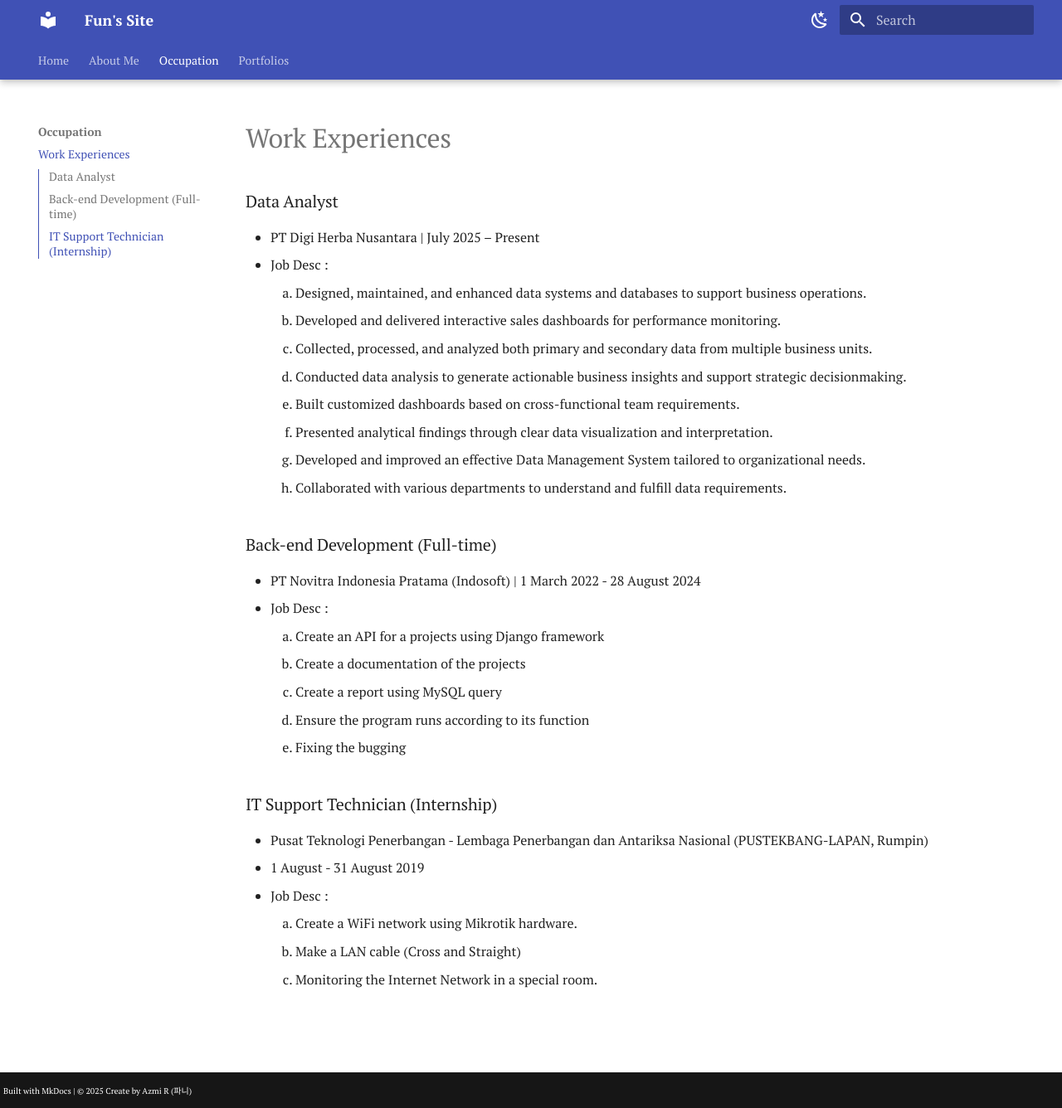
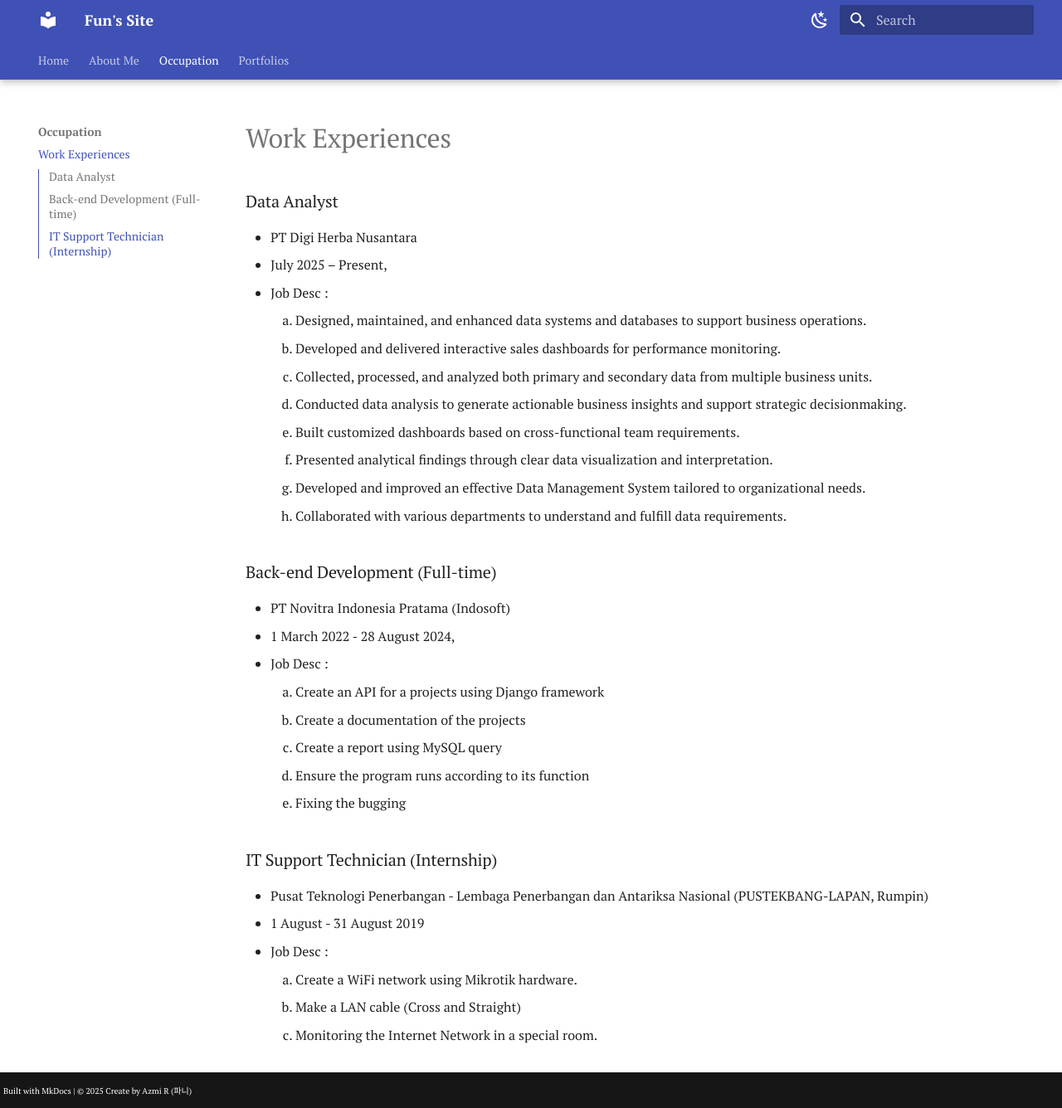
Before and after one commit to azref12/fan-site, an MkDocs documentation site: the page built from docs/occupation/work.md, in a window 1280 px wide and 1336 px high. Shown: the whole window at 83% size. Built offline with MkDocs 1.6.1 and Material for MkDocs 9.7.7, drawn with Linux system fonts in a browser that asks for light colours.

Commit message:
update (3.1)

```diff
--- a/docs/occupation/work.md
+++ b/docs/occupation/work.md
@@ -1,7 +1,8 @@
 # Work Experiences
 
 ### Data Analyst
-- PT Digi Herba Nusantara | July 2025 – Present
+- PT Digi Herba Nusantara
+- July 2025 – Present,
 - Job Desc :
     1. Designed, maintained, and enhanced data systems and databases to support business operations.
     2. Developed and delivered interactive sales dashboards for performance monitoring.
@@ -13,7 +14,8 @@
     8. Collaborated with various departments to understand and fulfill data requirements.
 
 ### Back-end Development (Full-time)
-- PT Novitra Indonesia Pratama (Indosoft) | 1 March 2022 - 28 August 2024
+- PT Novitra Indonesia Pratama (Indosoft)
+- 1 March 2022 - 28 August 2024,
 - Job Desc :
     1. Create an API for a projects using Django framework
     2. Create a documentation of the projects
```
Also changed, not shown: site/occupation/work/index.html, site/search/search_index.json.
